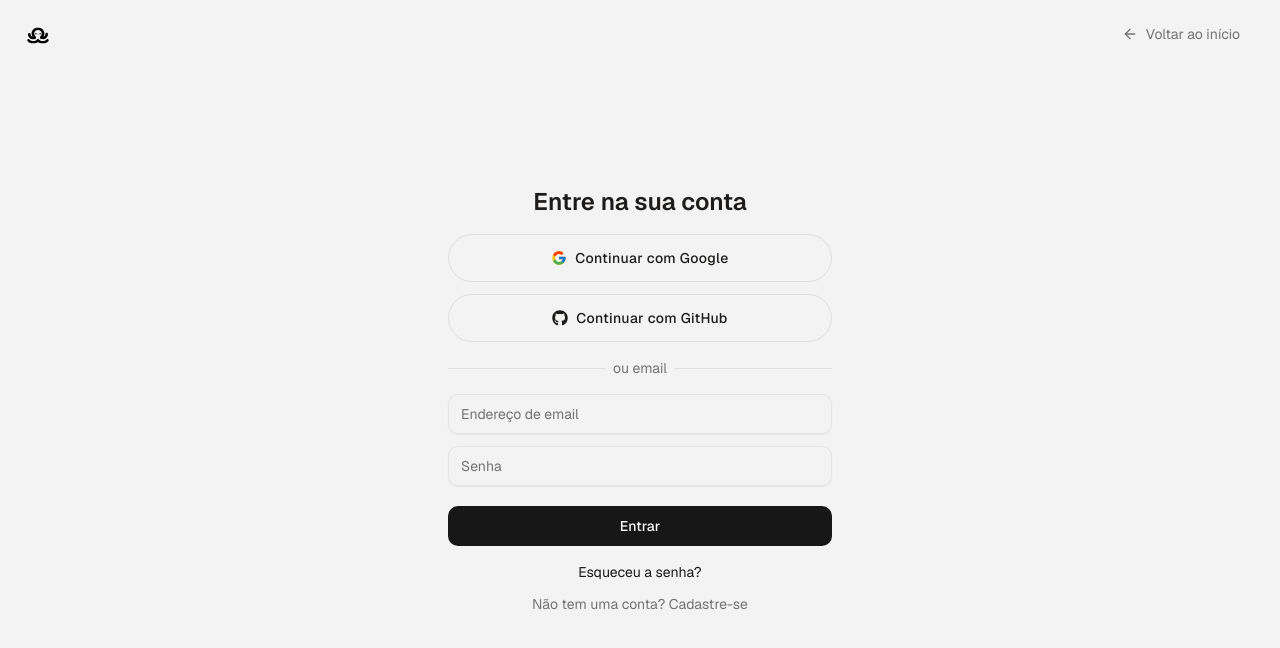
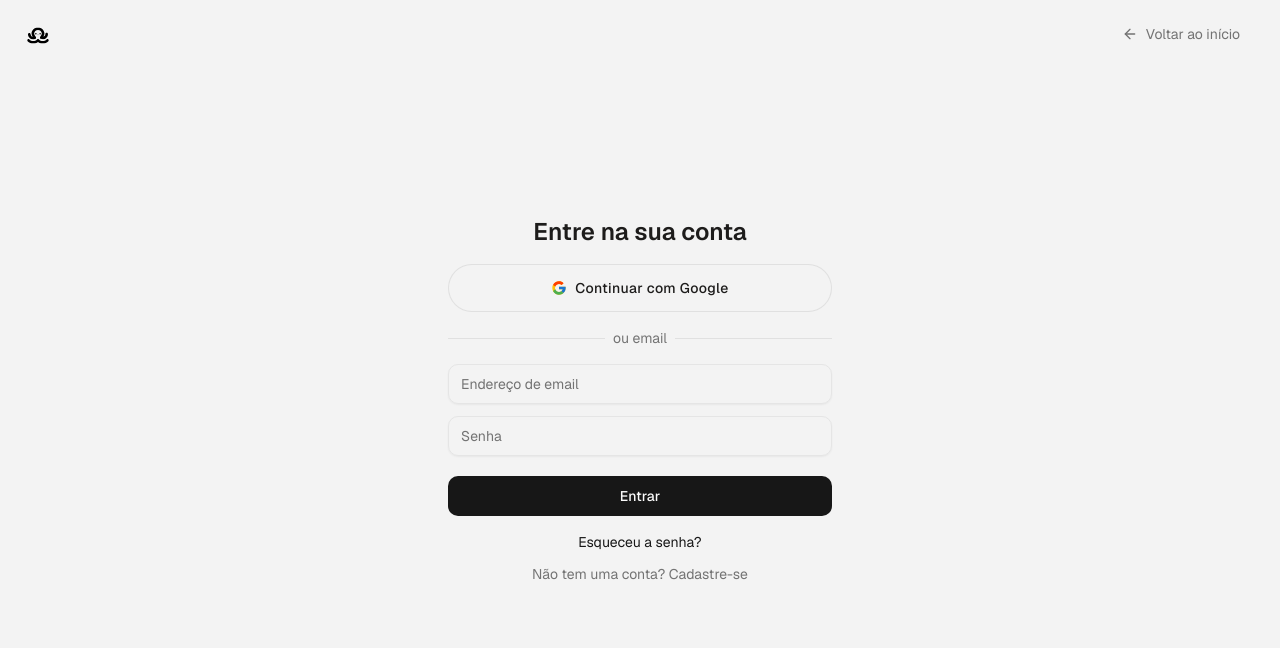
Before and after one commit to oimilo/suna, a Next.js app in the folder frontend/: page /auth in a window 1280 px wide. Shown: the top 648 px of the page. Built offline with nearby package versions, Linux system fonts and the light colour scheme; no server answers.

Commit message:
chore(auth): ocultar login/signup com GitHub, manter apenas Google

```diff
--- a/frontend/src/app/auth/page.tsx
+++ b/frontend/src/app/auth/page.tsx
@@ -29,7 +29,7 @@ import {
   DialogDescription,
   DialogFooter,
 } from '@/components/ui/dialog';
-import GitHubSignIn from '@/components/GithubSignIn';
+// import GitHubSignIn from '@/components/GithubSignIn';
 import { BrandLogo } from '@/components/sidebar/brand-logo';
 // import { Ripple } from '@/components/ui/ripple';
 // import { ReleaseBadge } from '@/components/auth/release-badge';
@@ -293,7 +293,6 @@ function LoginContent() {
               </div>
             <div className="space-y-3 mb-4">
               <GoogleSignIn returnUrl={returnUrl || undefined} />
-              <GitHubSignIn returnUrl={returnUrl || undefined} />
             </div>
             <div className="relative my-4">
               <div className="absolute inset-0 flex items-center">
```
